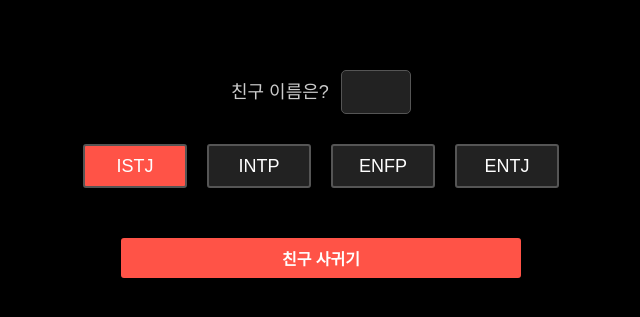
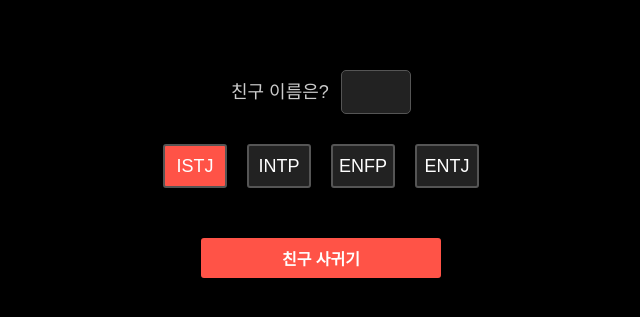
Before and after one commit to gangjoohyeong/MBTIGPT, a Django app: page /chat/chatroom/create/ in a window 1280 px wide. Shown: the part 76-393 px from the top of the page, without its empty margins (319-959 px from the left). Run offline with Django 4.2, Linux system fonts and the light colour scheme; the visitor is signed in with stand-in values (Sample User, id 1).

Commit message:
design: mobile reponsive

```diff
--- a/templates/chat/chatroom_form.html
+++ b/templates/chat/chatroom_form.html
@@ -1,25 +1,20 @@
 {% extends 'base.html' %}
-
 {% block content %}
 <div class="chatroom-form">
-    <form method="post">
+    <form method="post" class="form-centered">
         {% csrf_token %}
         <div class="form-group">
             <label for="id_title">친구 이름은? </label>
             <input type="text" name="title" id="id_title" required>
         </div>
         <div class="radio-group">
-            <div class="radio-group">
-                {% for mbti, label in form.mbti.field.choices %}
-                    <input type="radio" id="{{ mbti }}" name="mbti" value="{{ mbti }}" {% if forloop.first %}checked{% endif %} required>
-                    <label for="{{ mbti }}">{{ label }}</label>
-                {% endfor %}
-            </div>
-        </div>
-        <input type="submit" value="친구 사귀기">
+            <div class="radio-group"> {% for mbti, label in form.mbti.field.choices %} <input type="radio"
+                    id="{{ mbti }}" name="mbti" value="{{ mbti }}" {% if forloop.first %}checked{% endif %} required>
+                <label for="{{ mbti }}">{{ label }}</label> {% endfor %} </div>
+        </div> <input type="submit" value="친구 사귀기">
     </form>
 </div>
-  <style scoped>
+<style scoped>
     /* 채팅방 폼 */
     .chatroom-form {
         /* display:flex; */
@@ -29,6 +24,7 @@
         margin: 0 auto;
         font-family: Arial, Helvetica, sans-serif;
     }
+
     .form-group {
         display: flex;
         margin: 0 auto;
@@ -42,7 +38,8 @@
     }
 
     .form-group input[type="text"] {
-        flex: 1; /* 나머지 공간 모두 사용 */
+        flex: 1;
+        /* 나머지 공간 모두 사용 */
         width: 60px;
     }
 
@@ -55,7 +52,7 @@
     }
 
     .chatroom-form input[type="text"] {
-        width: 95%;
+        width: 80%;
         height: 40px;
         border: 1px solid #555;
         border-radius: 5px;
@@ -65,7 +62,7 @@
     }
 
     .chatroom-form input[type="submit"] {
-        width: 100%;
+        width: 60%;
         height: 40px;
         /* padding: 0 10px; */
         border: none;
@@ -76,6 +73,13 @@
         font-weight: bold;
         cursor: pointer;
         margin-top: 20px
+    }
+
+    .form-centered {
+        display: flex;
+        flex-direction: column;
+        align-items: center;
+        /* 가운데 정렬 */
     }
 
     .chatroom-form input[type="submit"]:hover {
@@ -95,7 +99,7 @@
 
     .radio-group label {
         display: block;
-        width: 100px;
+        width: 60px;
         height: 40px;
         line-height: 40px;
         border: 2px solid #555;
@@ -104,15 +108,15 @@
         color: #fff;
         background-color: #222;
         cursor: pointer;
-        margin: 10px; /* 라디오 버튼 사이에 10px 간격 추가 */
+        margin: 10px;
+        /* 라디오 버튼 사이에 10px 간격 추가 */
     }
 
     .radio-group input[type="radio"] {
         display: none;
     }
 
-    .radio-group input[type="radio"]:checked + label {
+    .radio-group input[type="radio"]:checked+label {
         background-color: #FF5347;
     }
-</style>
-{% endblock %}
+</style> {% endblock %}
```
